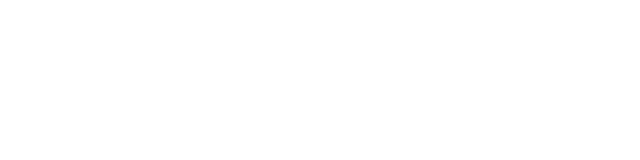
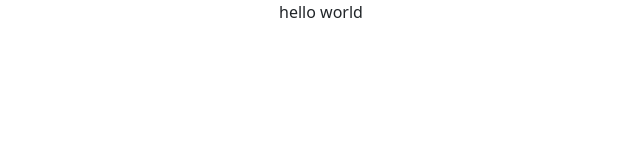
Before and after one commit to StephanieRuthJones/intro_to_fetch_react, a React (Create React App) app: page / in a window 1280 px wide. Shown: the top 160 px of the page, without its empty margins (319-959 px from the left). Built offline with nearby package versions, Linux system fonts and the light colour scheme.

Commit message:
Update app

```diff
--- a/src/App.js
+++ b/src/App.js
@@ -3,7 +3,7 @@
 function App() {
   return (
     <div className="App">
-      <main className="pokemon-cards-container"></main>
+      <main className="pokemon-cards-container">hello world</main>
     </div>
   );
 }
```
Also changed, not shown: public/manifest.json.
